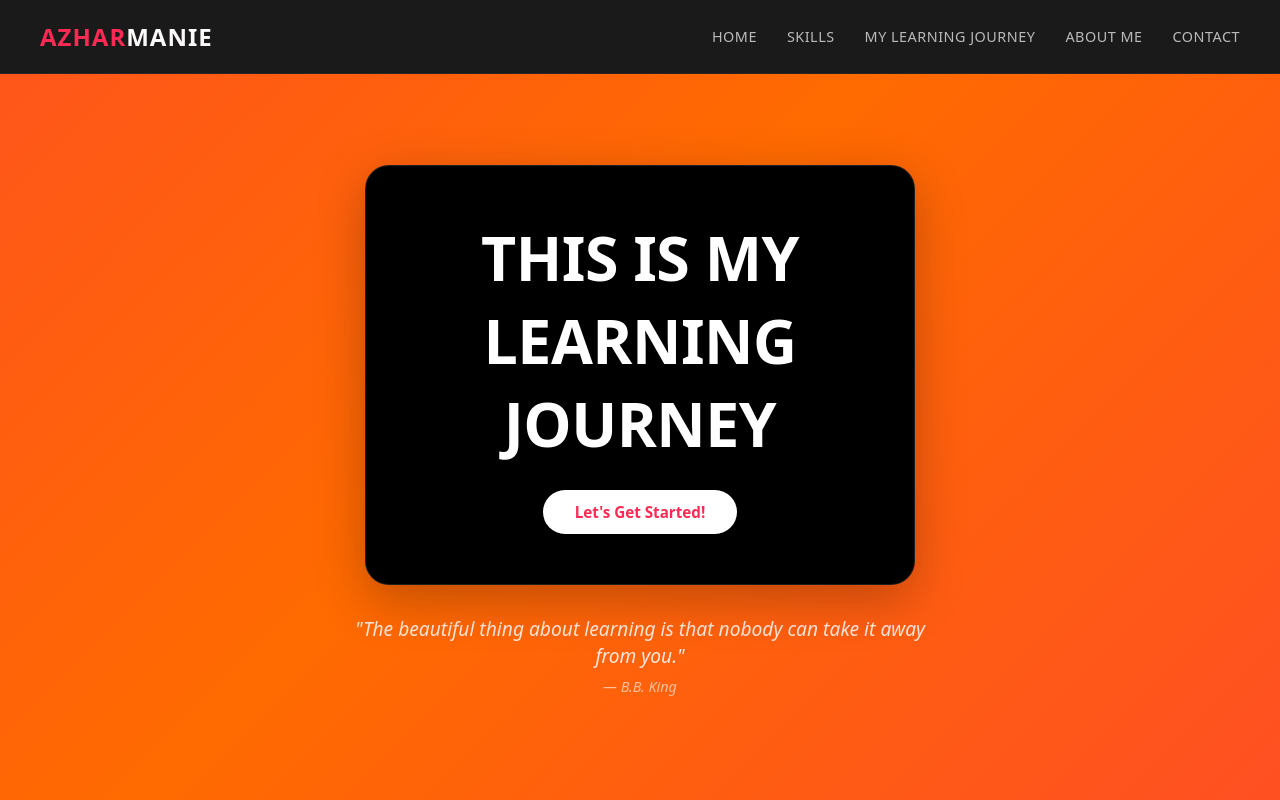
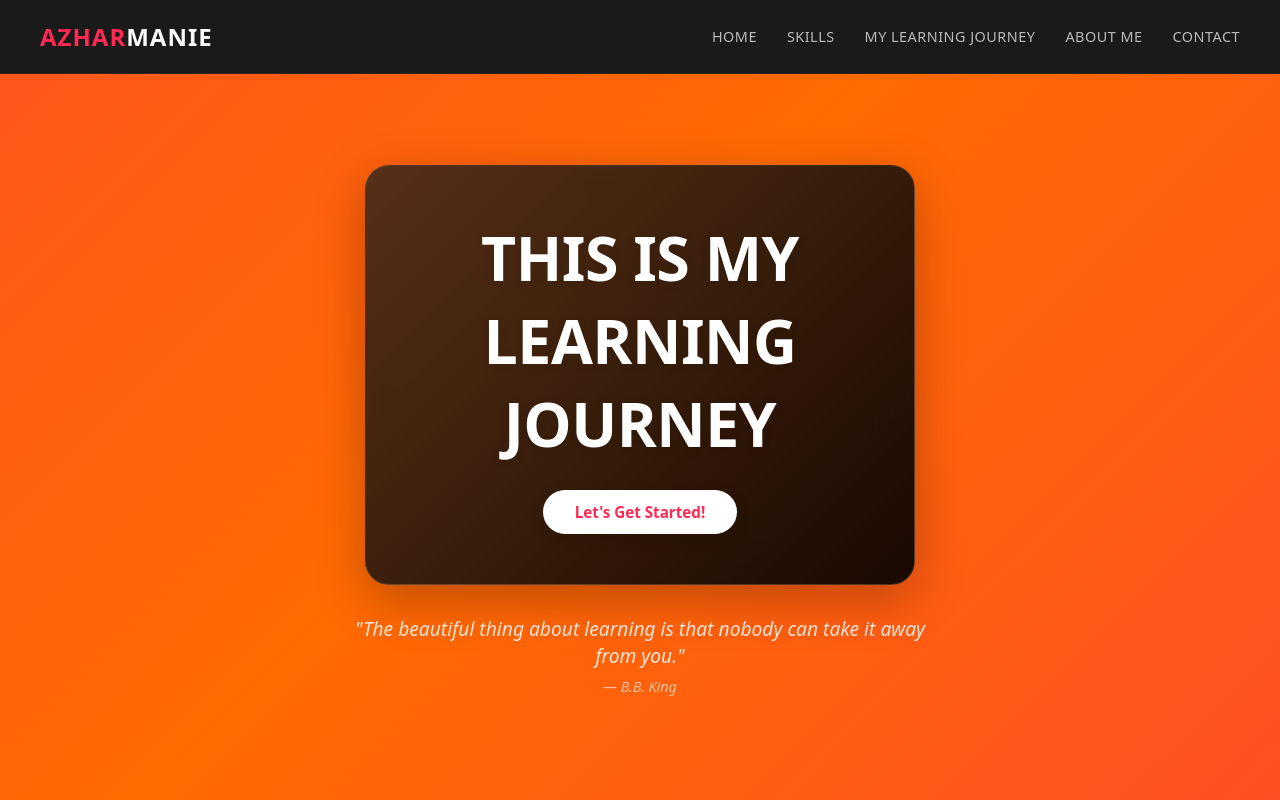
Before and after one commit to chefmanie27-pixel/HTML-CSS-Portfolio, a plain HTML site: page index.html in a window 1280 px wide. Shown: the top 800 px of the page. Drawn offline with Linux system fonts and the light colour scheme.

Commit message:
updated css

```diff
--- a/style.css
+++ b/style.css
@@ -95,7 +95,9 @@ nav a:hover {
 }
 
 .hero_card {
-  background: black;
+  /* Replace 'background: black;' with this: */
+  background: linear-gradient(135deg, rgba(30, 30, 30, 0.75) 0%, rgba(0, 0, 0, 0.9) 100%);
+
   border: 1px solid rgba(255, 255, 255, 0.12);
   border-radius: 24px;
   padding: 50px 40px;
```
